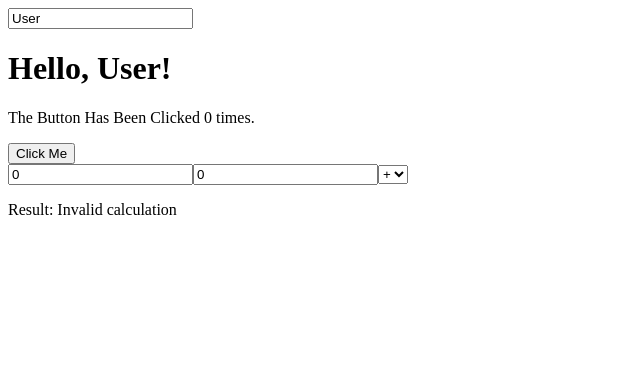
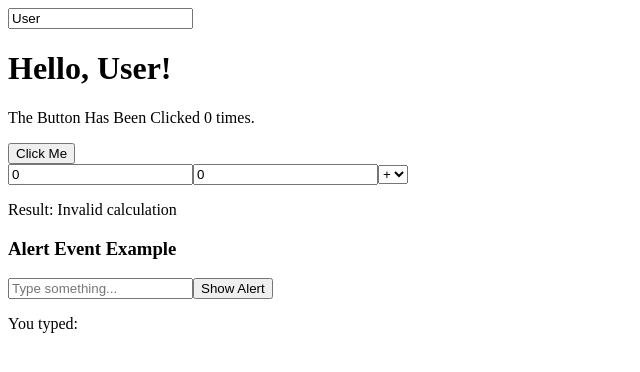
Before and after one commit to Puxcetogaming/first-react-website, a React (Create React App) app: page / in a window 1280 px wide. Shown: the top 372 px of the page, without its empty margins (0-640 px from the left). Built offline with nearby package versions, Linux system fonts and the light colour scheme.

Commit message:
More event handling use cases

```diff
--- /dev/null
+++ b/src/Alert.jsx
@@ -0,0 +1,30 @@
+import React, { useState } from "react";
+
+function AlertEvent() {
+    const [text, setText] = useState("");
+
+    const handleInputChange = (e) => {
+        setText(e.target.value);
+    };
+
+    const handleButtonClick = () => {
+        alert(`You entered: ${text}`);
+    };
+
+    return (
+        <div>
+            <h3>Alert Event Example</h3>
+            <input
+                type="text"
+                value={text}
+                onChange={handleInputChange}
+                placeholder="Type something..."
+            />
+            <button onClick={handleButtonClick}>Show Alert</button>
+            <p>You typed: {text}</p>
+        </div>
+    )
+
+}
+
+export default AlertEvent;
--- a/src/App.jsx
+++ b/src/App.jsx
@@ -1,6 +1,8 @@
 import React, { useState } from 'react';
 import Greeting from './Greeting';
 import Calculator from './Calculator';
+import AlertEvent from './Alert';
+
 
 function App() {
   const [userName, setUserName] = useState("User");
@@ -12,6 +14,7 @@
 
   return (
     <div>
+      <div>
         <input
           type='text'
           value={userName}
@@ -19,8 +22,11 @@
           placeholder='Enter User Name'
         />
         <Greeting name={userName} />
+      </div>
+      <div>
         <p>The Button Has Been Clicked {clickCount} times.</p>
         <button onClick={() => setClickCount(clickCount + 1)}>Click Me</button>
+      </div>
       <div>
         <input
           type="number"
@@ -43,8 +49,11 @@
           <option value="*">*</option>
           <option value="/">/</option>
         </select>
+        <Calculator num1={number1} num2={number2} operator={operator} />
       </div>
-      <Calculator num1={number1} num2={number2} operator={operator} />
+      <div>
+        <AlertEvent />
+      </div>
     </div>
   );
 }
```
Lines whose indentation alone changed are shown as unchanged.
